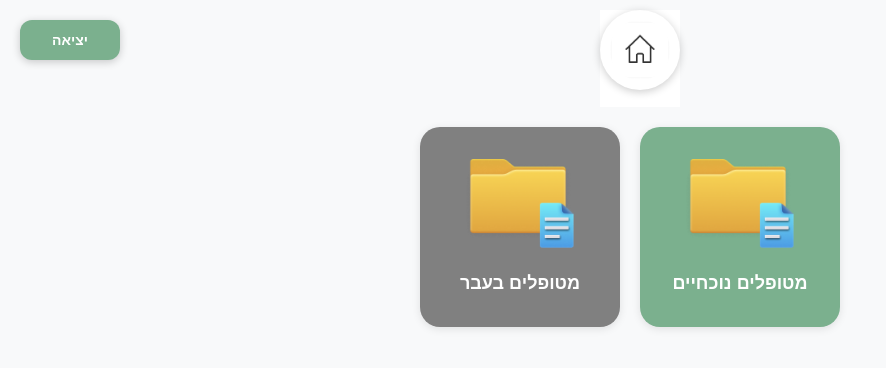
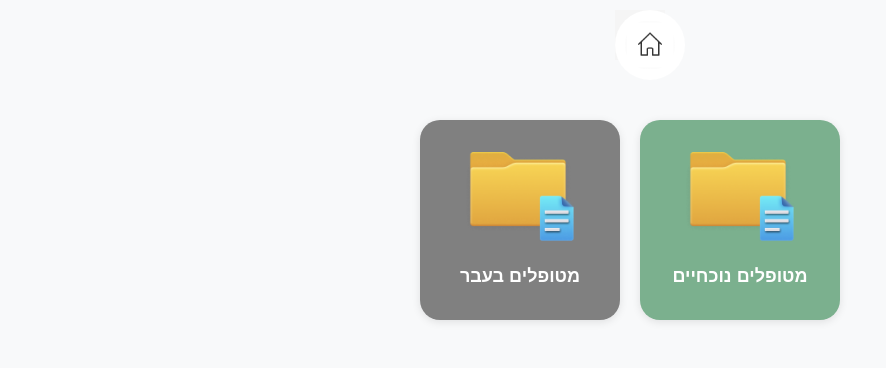
Before and after one commit to Mohasalyan/nurse-my, a React (Vite) app in the folder client/: page /patientrec in a window 1280 px wide. Shown: the top 368 px of the page, without its empty margins (0-886 px from the left). Built offline with nearby package versions, Linux system fonts and the light colour scheme.

Commit message:
home button component ready

```diff
--- a/client/src/Components/HomeB/HomeB.css
+++ b/client/src/Components/HomeB/HomeB.css
@@ -2,11 +2,7 @@
 
 /* Default exit button styling */
 .homeb {
-  background-color: #7bb08e;
-  color: #ffffff;
-  border-radius: 50%; /* Make it a circle */
-  width: 70px;
-  height: 70px;
+    margin-top: 10px;
     position: fixed;
     top: 20px;
     left: 20px;
@@ -27,8 +23,13 @@
 }
 
 .home-image {
-    width: 80%;
-    height: 80%;
+    background-color: #ffffff;
+    width: 100%;
+    height: 100%;
     object-fit: contain;
-    margin-bottom: 10px;
+    border-radius: 50%;
+    padding: 10px;
+    /* box-shadow: 0 2px 8px rgba(0, 0, 0, 0.2); */
+
+
 }
--- a/client/src/pages/HomePage/HomePage.css
+++ b/client/src/pages/HomePage/HomePage.css
@@ -12,7 +12,7 @@ body, html, #root {
 .homepage {
   min-height: 100vh;
   width: 100%;
-  /* background-color: #ffffff; خلفية بيضاء */
+  background-color: #f5f5f5; /* خلفية بيضاء */
   padding: 20px;
   position: relative;
   box-sizing: border-box;
@@ -31,15 +31,6 @@ body, html, #root {
   margin-top: 10px;
 }
 
-.home-icon img {
-  width: 60px;
-  height: 60px;
-  background-color: white;
-  border-radius: 50%;
-  padding: 10px;
-  box-shadow: 0 2px 8px rgba(0, 0, 0, 0.2);
-  object-fit: contain;
-}
 
 /* شبكة الكروت */
 .card-grid {
--- a/client/src/pages/HomePage/HomePage.jsx
+++ b/client/src/pages/HomePage/HomePage.jsx
@@ -27,6 +27,7 @@ const HomePage = () => {
       <div className="home-icon">
       <HomeB
           image={homeIcon}
+          style={{ width: "50px", height: "50px", marginBottom: "40px",  backgroundColor: "#f5f5f5" }}
           to="/home" // Replace with the correct path
         />
       </div>
--- a/client/src/pages/PatientRec/PatientRec.css
+++ b/client/src/pages/PatientRec/PatientRec.css
@@ -47,15 +47,6 @@ html,
   margin-top: 10px;
 }
 
-.home-icon img {
-  width: 60px;
-  height: 60px;
-  background-color: white;
-  border-radius: 50%;
-  padding: 10px;
-  box-shadow: 0 2px 8px rgba(0, 0, 0, 0.2);
-  object-fit: contain;
-}
 
 /* شبكة الكروت */
 .card-grid {
--- a/client/src/pages/PatientRec/PatientRec.jsx
+++ b/client/src/pages/PatientRec/PatientRec.jsx
@@ -11,20 +11,15 @@ const PatientRec = () => {
   return (
     <div className="PatientRec">
 
-      <div className="exit-icon">
-        <Exit
-          title="יציאה"
-          to="/login" // Replace with the correct path
+<div className="home-icon">
+      <HomeB
+          image={homeIcon}
+          style={{ width: "50px", height: "50px", marginBottom: "40px",  backgroundColor: "#f5f5f5" }}
+          to="/home" // Replace with the correct path
         />
       </div>
 
-      {/* زر الهوم */}
-      <div className="home-icon">
-      <HomeB
-          image={homeIcon}
-          to="/home" // Replace with the correct path
-        />
-      </div>
+
 
       {/* الشبكة */}
       <div className="card-grid">
```
Lines whose indentation alone changed are shown as unchanged.
